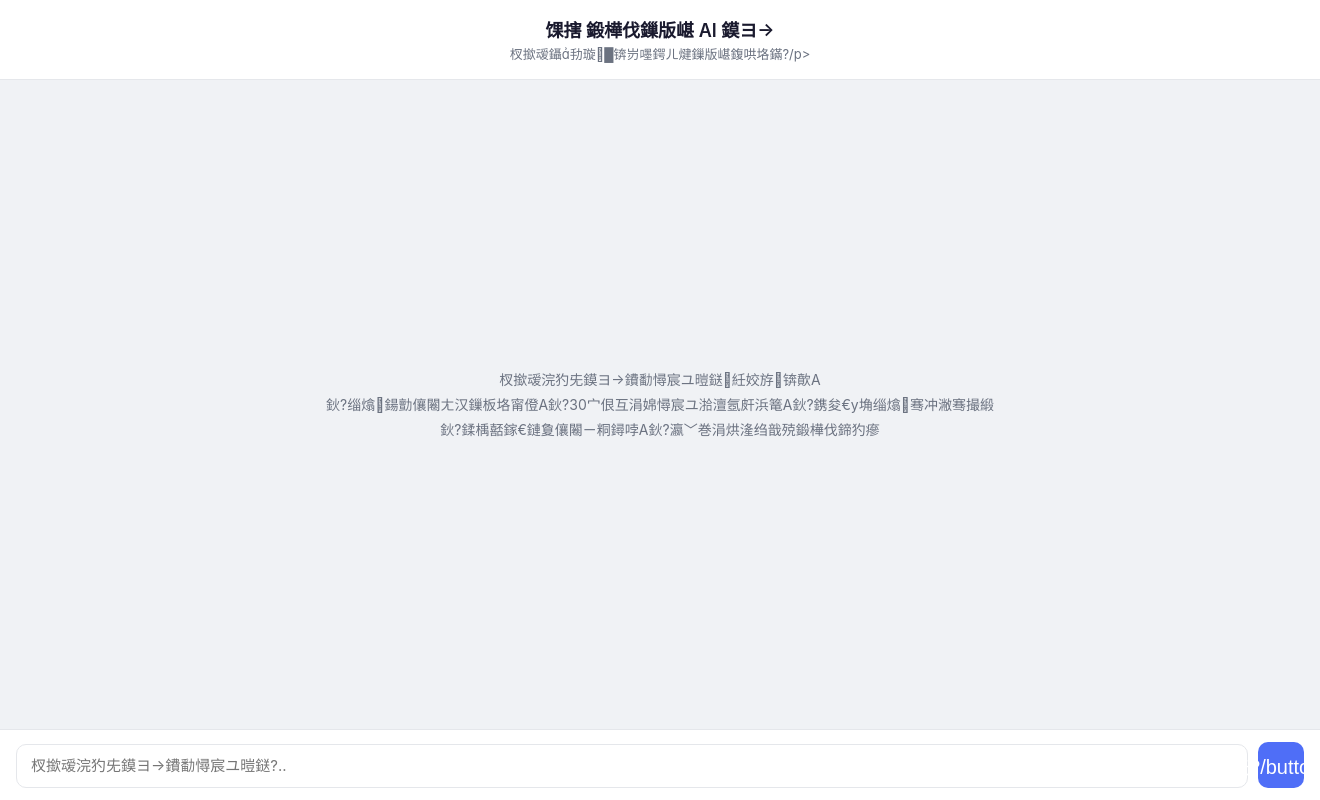
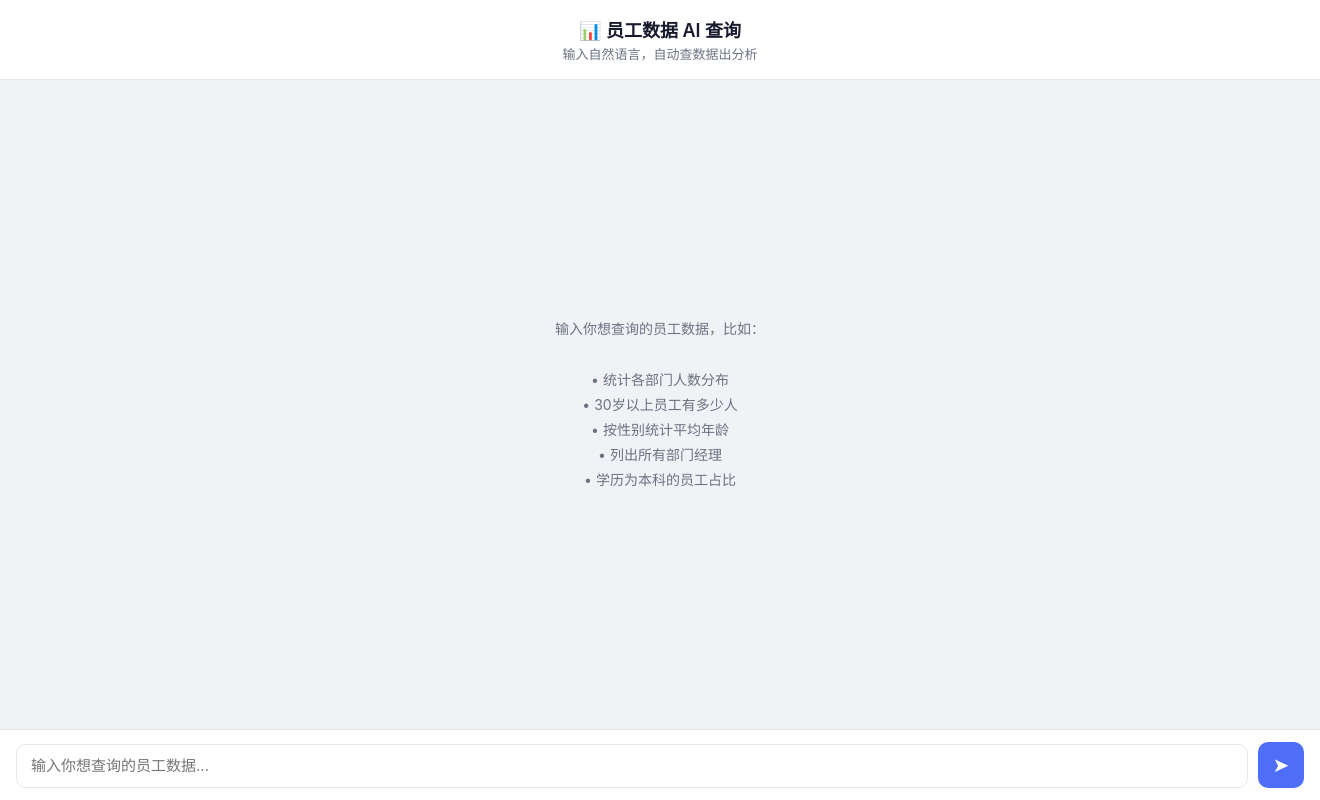
Before and after one commit to 512425273/chatbi-agent, a Python web app: template templates/index.html in a window 1320 px wide; the page is wider, and only the part inside the window is pictured. Run offline with Jinja, Linux system fonts and the light colour scheme; the template is opened without the code that fills it, so the values that code supplies are empty.

Commit message:
fix: correct Chinese encoding

```diff
--- a/templates/index.html
+++ b/templates/index.html
@@ -3,7 +3,7 @@
 <head>
 <meta charset="UTF-8">
 <meta name="viewport" content="width=device-width,initial-scale=1.0,maximum-scale=1.0,user-scalable=no">
-<title>鍛樺伐鏁版嵁 AI 鏌ヨ</title>
+<title>员工数据 AI 查询</title>
 <script src="https://cdn.jsdelivr.net/npm/chart.js@4"></script>
 <style>
 *{margin:0;padding:0;box-sizing:border-box}
@@ -25,7 +25,7 @@ body{font-family:-apple-system,BlinkMacSystemFont,"Segoe UI",Roboto,sans-serif;b
 .header h1{font-size:18px;font-weight:600}
 .header p{font-size:13px;color:var(--text2);margin-top:2px}
 .chat-area{flex:1;overflow-y:auto;padding:16px;display:flex;flex-direction:column;gap:16px}
-.chat-area:empty::after{content:'杈撳叆浣犳兂鏌ヨ鐨勫憳宸ユ暟鎹紝姣斿锛歕A\A鈥?缁熻鍚勯儴闂ㄤ汉鏁板垎甯僜A鈥?30宀佷互涓婂憳宸ユ湁澶氬皯浜篭A鈥?鎸夋€у埆缁熻骞冲潎骞撮緞\A鈥?鍒楀嚭鎵€鏈夐儴闂ㄧ粡鐞哱A鈥?瀛﹀巻涓烘湰绉戠殑鍛樺伐鍗犳瘮';white-space:pre;color:var(--text2);font-size:14px;text-align:center;margin:auto;line-height:1.8}
+.chat-area:empty::after{content:'输入你想查询的员工数据，比如：\A\A• 统计各部门人数分布\A• 30岁以上员工有多少人\A• 按性别统计平均年龄\A• 列出所有部门经理\A• 学历为本科的员工占比';white-space:pre;color:var(--text2);font-size:14px;text-align:center;margin:auto;line-height:1.8}
 .msg{max-width:92%;animation:fadeIn .3s ease}
 .msg.user{margin-left:auto}
 .msg.bot{margin-right:auto;width:100%}
@@ -64,15 +64,15 @@ body{font-family:-apple-system,BlinkMacSystemFont,"Segoe UI",Roboto,sans-serif;b
 </head>
 <body>
 <div class="header">
-  <h1>馃搳 鍛樺伐鏁版嵁 AI 鏌ヨ</h1>
-  <p>杈撳叆鑷劧璇█锛岃嚜鍔ㄦ煡鏁版嵁鍑哄垎鏋?/p>
+  <h1>📊 员工数据 AI 查询</h1>
+  <p>输入自然语言，自动查数据出分析</p>
 </div>
 
 <div class="chat-area" id="chatArea"></div>
 
 <div class="input-area">
-  <textarea id="inputBox" rows="1" placeholder="杈撳叆浣犳兂鏌ヨ鐨勫憳宸ユ暟鎹?.." onkeydown="if(event.key==='Enter'&&!event.shiftKey){event.preventDefault();send()}"></textarea>
-  <button id="sendBtn" onclick="send()">鉃?/button>
+  <textarea id="inputBox" rows="1" placeholder="输入你想查询的员工数据..." onkeydown="if(event.key==='Enter'&&!event.shiftKey){event.preventDefault();send()}"></textarea>
+  <button id="sendBtn" onclick="send()">➤</button>
 </div>
 
 <script>
@@ -93,7 +93,7 @@ function showLoading() {
   const div = document.createElement('div');
   div.className = 'msg bot';
   div.id = 'loadingMsg';
-  div.innerHTML = '<div class="msg-bubble"><div class="loading"><span class="dot"></span><span class="dot"></span><span class="dot"></span> AI 姝ｅ湪鍒嗘瀽...</div></div>';
+  div.innerHTML = '<div class="msg-bubble"><div class="loading"><span class="dot"></span><span class="dot"></span><span class="dot"></span> AI 正在分析...</div></div>';
   area.appendChild(div);
   area.scrollTop = area.scrollHeight;
 }
@@ -160,15 +160,16 @@ function buildResultHTML(result) {
   let html = '<div class="msg-bubble">';
 
   // SQL
-  html += `<div class="msg-label">馃攳 鐢熸垚鐨?SQL</div><div class="sql-block">${escapeHtml(result.sql)}</div>`;
+  html += `<div class="msg-label">🔍 生成的 SQL</div><div class="sql-block">${escapeHtml(result.sql)}</div>`;
 
-  // 琛屾暟
-  html += `<div class="row-count">鍏?${result.row_count} 鏉＄粨鏋?/div>`;
+  // 行数
+  html += `<div class="row-count">共 ${result.row_count} 条结果</div>`;
 
-  // 鍥捐〃鍙橀噺锛堟彁鍓嶅０鏄庯紝閬垮厤 scope 闂锛?  let chartId = null;
+  // 图表变量（提前声明，避免 scope 问题）
+  let chartId = null;
   let chartType = null;
 
-  // 琛ㄦ牸
+  // 表格
   if (result.data.length > 0) {
     html += '<table class="data-table"><thead><tr>';
     result.columns.forEach(c => { html += `<th>${escapeHtml(c)}</th>`; });
@@ -185,7 +186,7 @@ function buildResultHTML(result) {
     });
     html += '</tbody></table>';
 
-    // 鍥捐〃
+    // 图表
     chartId = 'chart_' + Date.now() + '_' + Math.random().toString(36).slice(2,6);
     chartType = guessChartType(result.columns, result.data);
     if (chartType) {
@@ -193,9 +194,9 @@ function buildResultHTML(result) {
     }
   }
 
-  // 鍒嗘瀽
+  // 分析
   if (result.analysis) {
-    html += `<div class="msg-label">馃搱 AI 鍒嗘瀽</div><div class="analysis-box">${result.analysis}</div>`;
+    html += `<div class="msg-label">📈 AI 分析</div><div class="analysis-box">${result.analysis}</div>`;
   }
 
   html += '</div>';
@@ -227,26 +228,27 @@ async function send() {
     hideLoading();
 
     if (result.error) {
-      addMsg('bot', `<div class="msg-bubble"><div class="msg-label">鉂?鍑洪敊</div>${escapeHtml(result.error)}</div>`);
+      addMsg('bot', `<div class="msg-bubble"><div class="msg-label">❌ 出错</div>${escapeHtml(result.error)}</div>`);
     } else {
       const { html, chartId } = buildResultHTML(result);
       addMsg('bot', html);
-      chatHistory.push({role: 'assistant', content: 'SQL鏌ヨ瀹屾垚锛岃繑鍥炰簡' + result.row_count + '鏉＄粨鏋?});
-      // 娓叉煋鍥捐〃锛圖OM 鏇存柊鍚庯級
+      chatHistory.push({role: 'assistant', content: 'SQL查询完成，返回了' + result.row_count + '条结果'});
+      // 渲染图表（DOM 更新后）
       if (chartId) {
         setTimeout(() => renderChart(chartId, result.columns, result.data), 100);
       }
     }
   } catch (e) {
     hideLoading();
-    addMsg('bot', `<div class="msg-bubble"><div class="msg-label">鉂?缃戠粶閿欒</div>${escapeHtml(e.message)}</div>`);
+    addMsg('bot', `<div class="msg-bubble"><div class="msg-label">❌ 网络错误</div>${escapeHtml(e.message)}</div>`);
   }
 
   btn.disabled = false;
   input.focus();
 }
 
-// 鑷姩璋冩暣鏂囨湰妗嗛珮搴?document.getElementById('inputBox').addEventListener('input', function() {
+// 自动调整文本框高度
+document.getElementById('inputBox').addEventListener('input', function() {
   this.style.height = 'auto';
   this.style.height = Math.min(this.scrollHeight, 120) + 'px';
 });
```
